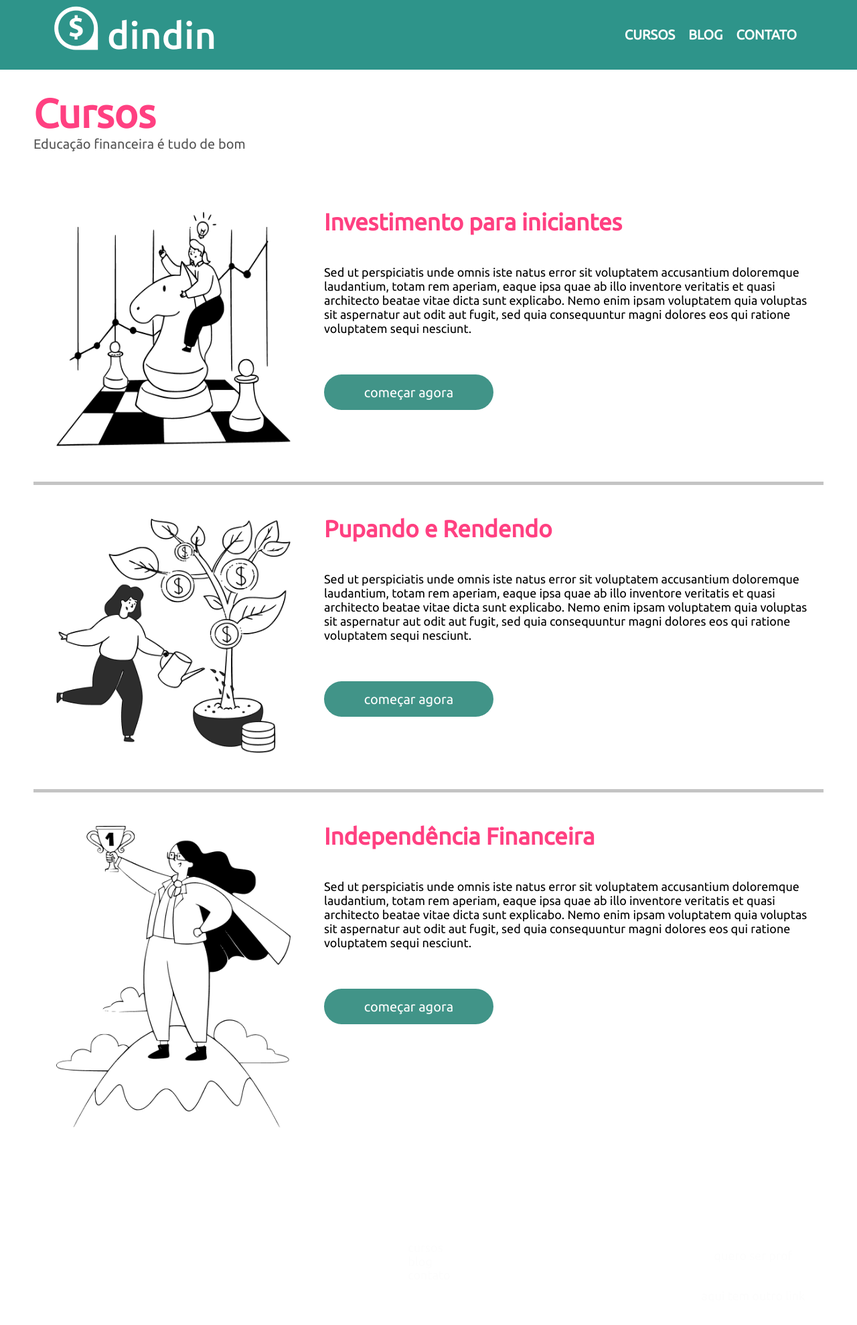
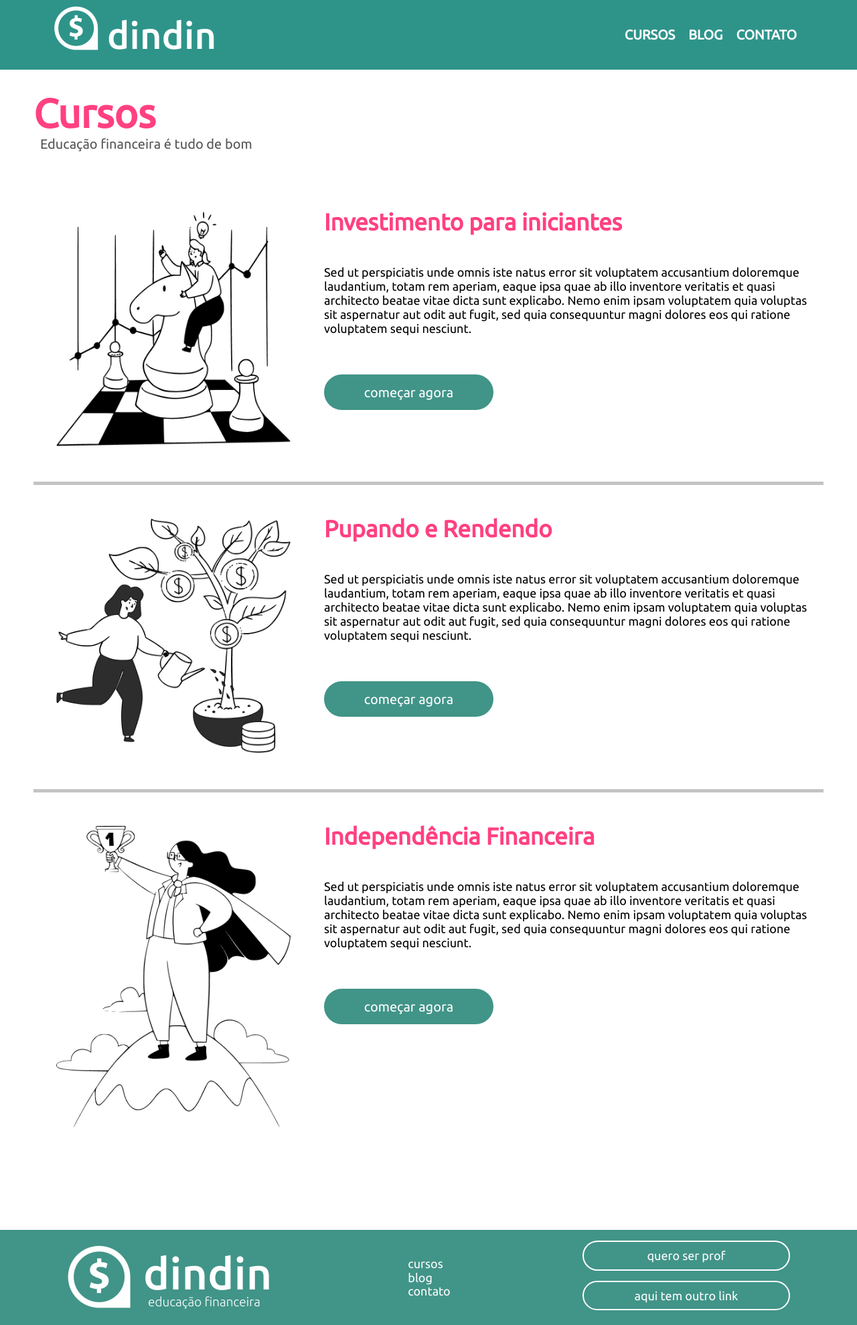
Before and after one commit to fercosta92/projeto-dindin1, a plain HTML site: page cursos.html in a window 1280 px wide. Shown: the part 13-1991 px from the top of the page at 67% size. Drawn offline with nearby package versions, Linux system fonts and the light colour scheme.

Commit message:
alteracoes rodape

```diff
--- a/cursos.css
+++ b/cursos.css
@@ -9,7 +9,7 @@
 }
 
 .curso-educa-text {
-    padding: 0 0 40px 50px;
+    padding: 0 0 40px 60px;
     margin: 0 0;
     font-weight: 400;
     font-size: 20px;
--- a/cursos.html
+++ b/cursos.html
@@ -102,11 +102,11 @@
 
     </main>
 
-    <footer>
+    <footer class="rodape-cursos">
         <div class="container">
             <h2><a href="index.html">Din Din -Educação Financeira</a></h2>
                 <nav>
-                    <ul>
+                    <ul class="tipos-links">
                         <li><a href="cursos.html">cursos</a></li>
                         <li><a href="blog.html">blog</a></li>
                         <li><a href="contato.html">contato</a></li>
```
Also changed, not shown: blog.html (+3 -2 lines), contato.html (+2 -2 lines), curso1.html (+3 -2 lines), post.html (+3 -3 lines).
